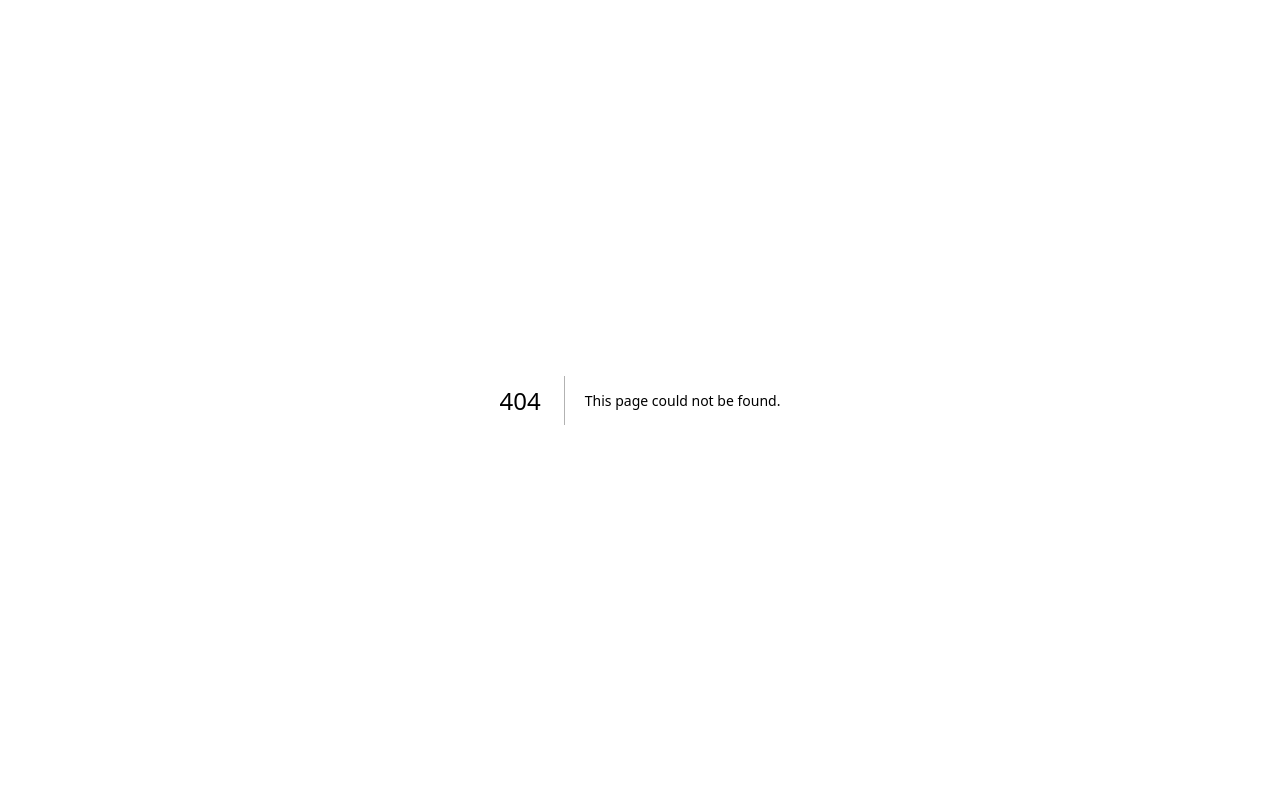
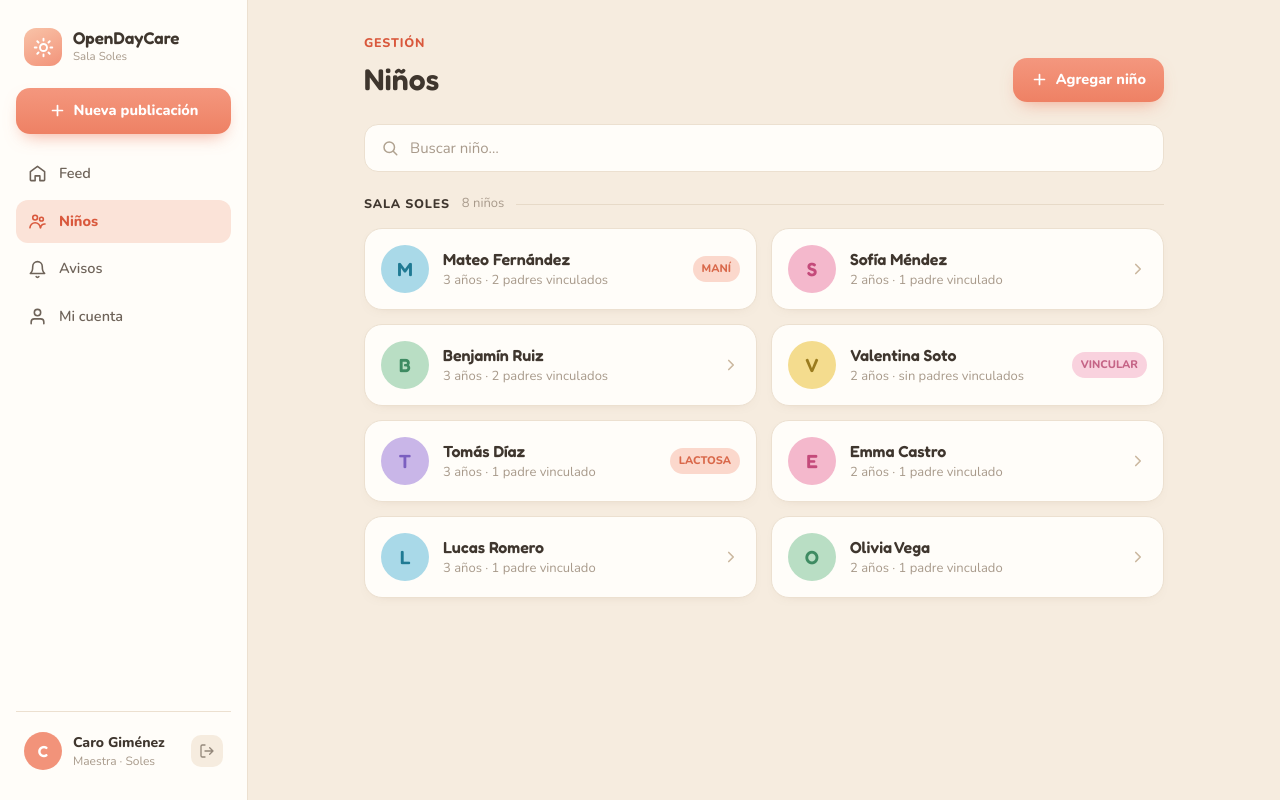
Before and after one commit to luisgabrielarevalo-hub/open-daycare, a Next.js app: page /kids in a window 1280 px wide. Before the commit this address had no page. Built offline with nearby package versions, Linux system fonts and the light colour scheme.

Commit message:
Agregar página KidsPage y mostrar el componente KidsDirectory con información de niños

```diff
--- /dev/null
+++ b/app/kids/page.tsx
@@ -0,0 +1,32 @@
+import { AppShell } from "@/components/layout/AppShell";
+import { KidsDirectory } from "@/components/kids/KidsDirectory";
+import { PlusIcon } from "@/components/ui/icons";
+import { staffProfile } from "@/lib/data";
+
+export default function KidsPage() {
+  return (
+    <AppShell profile={staffProfile} activeNav="kids">
+      <div className="mx-auto w-full max-w-[880px] px-10 pt-[34px] pb-20">
+        <div className="mb-[22px] flex items-end justify-between gap-4">
+          <div>
+            <div className="mb-1 text-[12.5px] font-extrabold tracking-[0.8px] text-coral-deep-light">
+              GESTIÓN
+            </div>
+            <h1 className="font-display text-[30px] font-semibold text-ink">
+              Niños
+            </h1>
+          </div>
+          <a
+            href="#"
+            className="flex items-center gap-2 rounded-[14px] bg-linear-to-b from-coral-light to-coral px-[18px] py-[11px] text-[14.5px] font-extrabold text-white shadow-[0_8px_18px_-8px_rgba(238,129,100,0.7)]"
+          >
+            <PlusIcon />
+            Agregar niño
+          </a>
+        </div>
+
+        <KidsDirectory />
+      </div>
+    </AppShell>
+  );
+}
--- a/components/kids/KidsDirectory.tsx
+++ b/components/kids/KidsDirectory.tsx
@@ -29,6 +29,16 @@ export function KidsDirectory() {
         />
       </div>
 
+      <div className="mb-3.5 flex items-center gap-3">
+        <span className="text-[12.5px] font-extrabold tracking-[0.8px] text-ink">
+          SALA SOLES
+        </span>
+        <span className="text-[13px] text-muted-soft">
+          {children.length} niños
+        </span>
+        <span className="h-px flex-1 bg-divider" />
+      </div>
+
       <div className="grid grid-cols-2 gap-3.5">
         {visibleChildren.map((child) => (
           <ChildCard key={child.id} child={child} />
```
